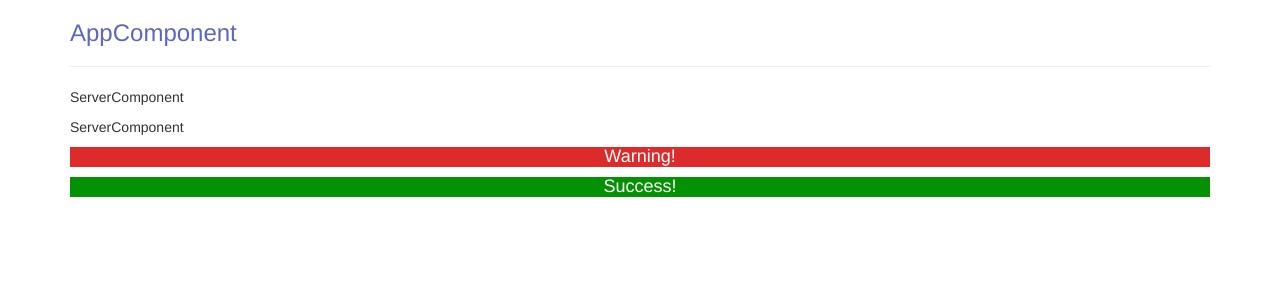
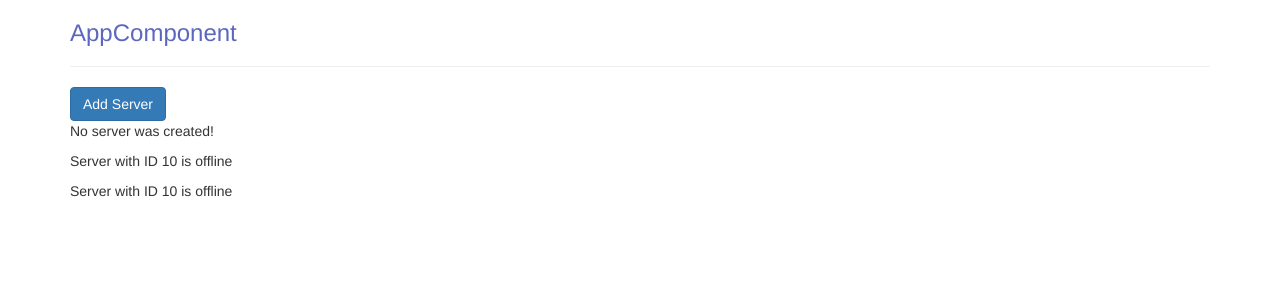
Before and after one commit to ewertonhm/Learning-Angular, an Angular app in the folder my-first-app/: page / in a window 1280 px wide. Shown: the top 300 px of the page. Built offline with nearby package versions, Linux system fonts and the light colour scheme.

Commit message:
bindings

```diff
--- a/my-first-app/src/app/app.component.html
+++ b/my-first-app/src/app/app.component.html
@@ -4,9 +4,6 @@
       <h3>AppComponent</h3>
       <hr>
       <app-servers></app-servers>
-      <app-warning-alert></app-warning-alert>
-      <app-success-alert></app-success-alert>
-
     </div>
   </div>
 </div>
--- a/my-first-app/src/app/server/server.component.html
+++ b/my-first-app/src/app/server/server.component.html
@@ -1 +1 @@
-<p>ServerComponent</p>
+<p>{{ 'Server' }} with ID {{ serverId }} is {{ getServerStatus() }}</p>
--- a/my-first-app/src/app/server/server.component.ts
+++ b/my-first-app/src/app/server/server.component.ts
@@ -6,4 +6,10 @@
 })
 export class ServerComponent {
 
+  serverId: number = 10;
+  serverStatus: string = 'offline';
+
+  getServerStatus(): String {
+    return this.serverStatus;
+  }
 }
--- a/my-first-app/src/app/servers/servers.component.html
+++ b/my-first-app/src/app/servers/servers.component.html
@@ -1,2 +1,7 @@
+<button class="btn btn-primary"
+[disabled]="!allowNewServer"
+(click)="onCreateServer()"
+>Add Server</button>
+<p>{{ serverCreationStatus }}</p>
 <app-server></app-server>
 <app-server></app-server>
--- a/my-first-app/src/app/servers/servers.component.ts
+++ b/my-first-app/src/app/servers/servers.component.ts
@@ -6,8 +6,18 @@
   styleUrls: ['./servers.component.css']
 })
 export class ServersComponent implements OnInit {
+  allowNewServer = false;
+  serverCreationStatus = 'No server was created!';
 
-  constructor() { }
+  constructor() {
+    setTimeout(() => {
+      this.allowNewServer = true;
+    }, 2000);
+  }
+
+  onCreateServer() {
+    this.serverCreationStatus = 'Server was created!';
+  }
 
   ngOnInit(): void {
   }
```
